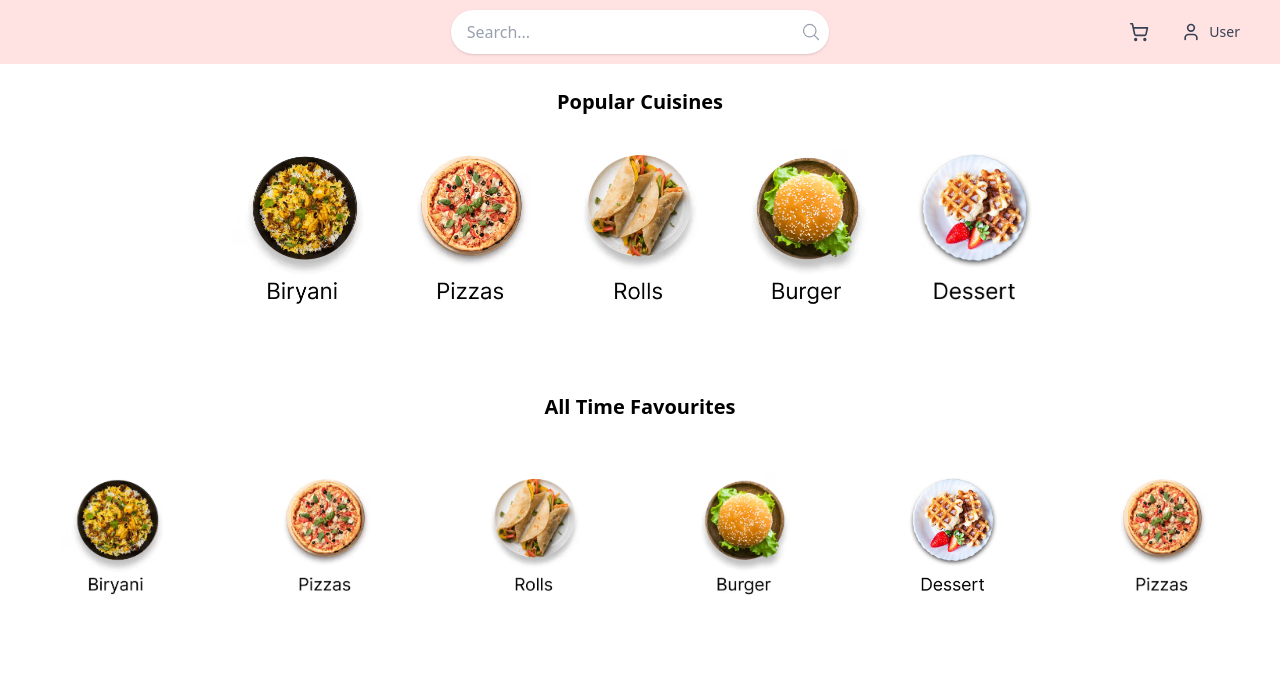
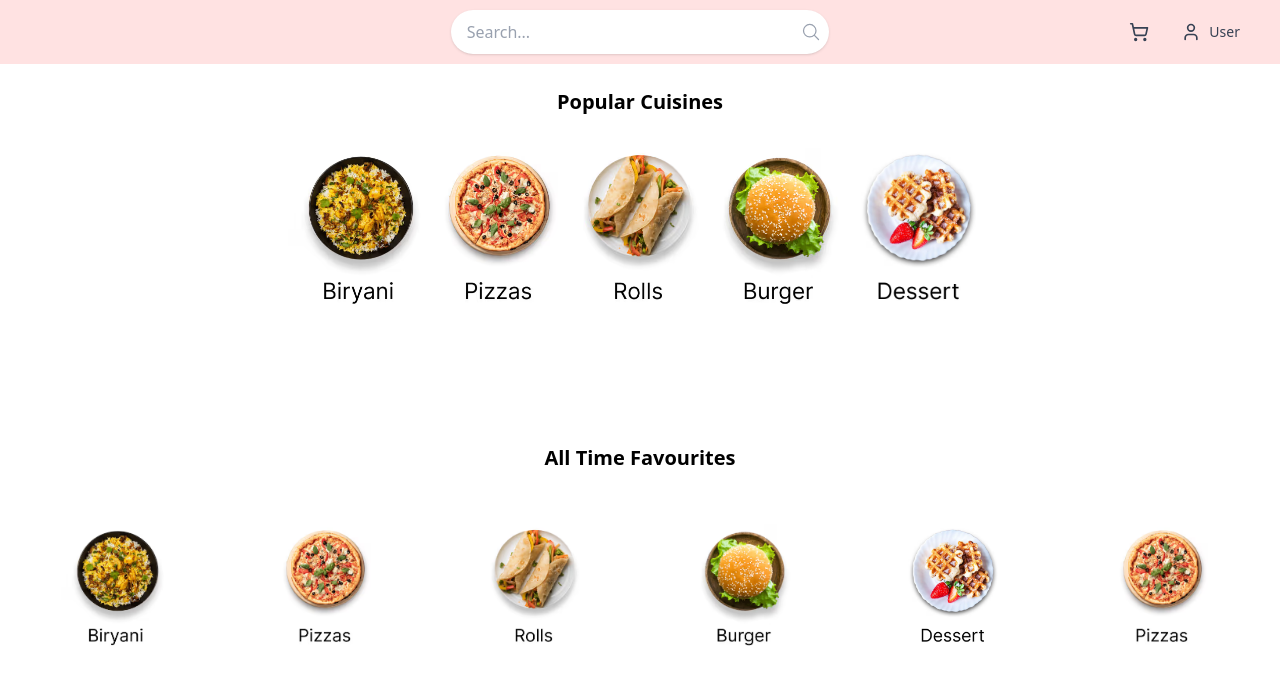
Before and after one commit to Rajdeep-dipu-2003/Cafe, a React (Vite) app in the folder client/: page /user-dashboard in a window 1280 px wide. Shown: the top 684 px of the page. Built offline with nearby package versions, Linux system fonts and the light colour scheme.

Commit message:
Fix unstable animations

```diff
--- a/client/src/Components/dashboard/user/CategoryFilter/CategoryFilter.jsx
+++ b/client/src/Components/dashboard/user/CategoryFilter/CategoryFilter.jsx
@@ -23,7 +23,7 @@ function CategoryFilter() {
 
       <div
         className="
-          flex gap-6
+          flex gap-10
           overflow-x-auto
           scrollbar-hide
           justify-center
--- a/client/src/Components/dashboard/user/CategoryFilter/CategoryItem.jsx
+++ b/client/src/Components/dashboard/user/CategoryFilter/CategoryItem.jsx
@@ -3,15 +3,17 @@ function CategoryItem({ image, label }) {
     <button
       className="
         flex flex-col items-center gap-2
-        min-w-[80px]
-        hover:scale-105 transition
+        w-[100px]
+        h-64
         focus:outline-none
       "
     >
       <div
         className="
           w-36
+          hover:scale-105 transition
           overflow-hidden
+          scrollbar-hide
         "
       >
         <img
```
